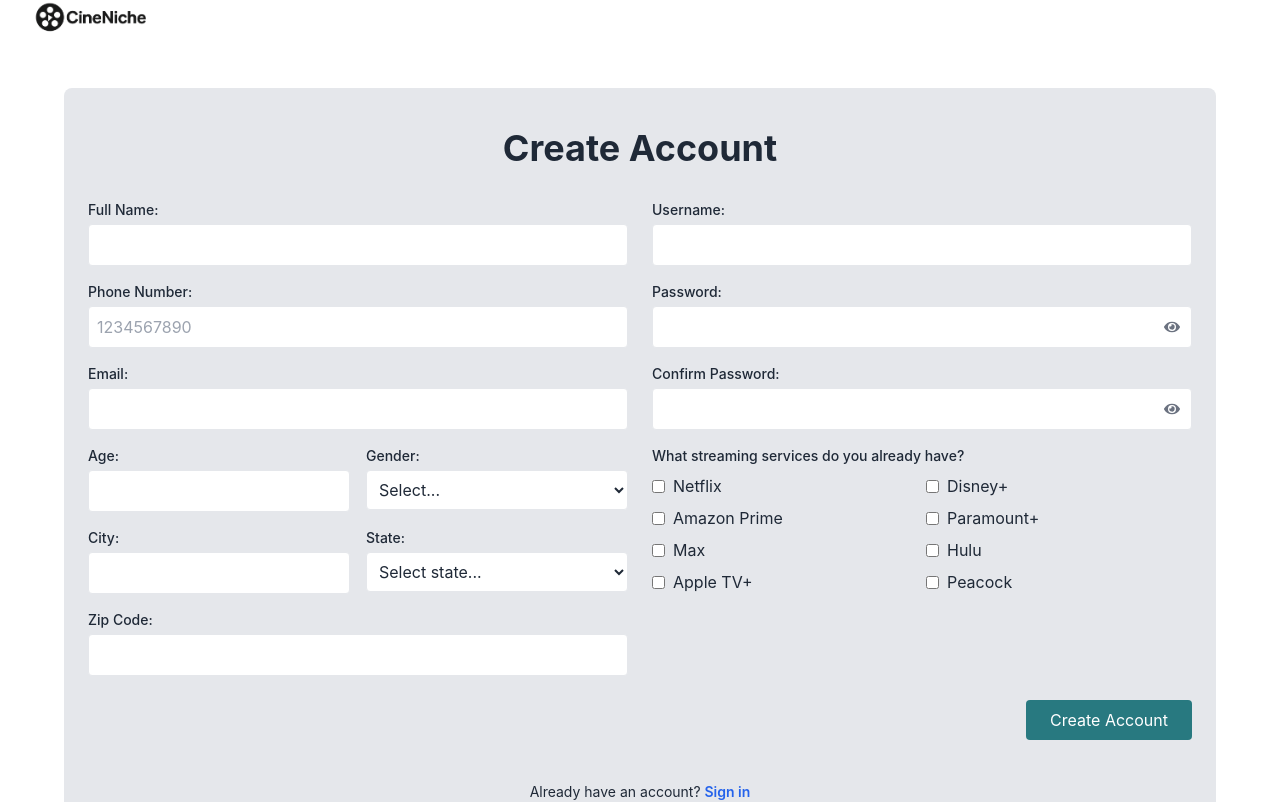
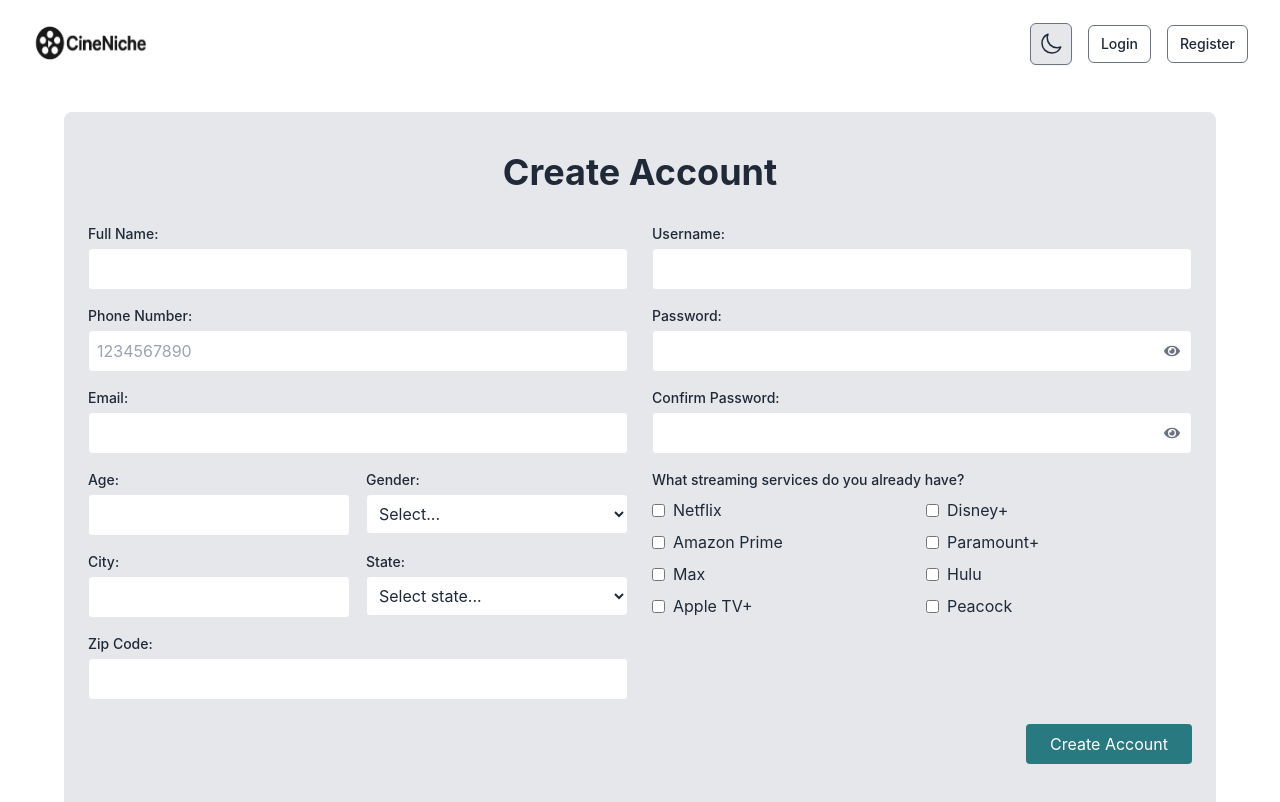
Before and after one commit to benhagg/frontendIntex, a React (Vite) app: page /register in a window 1280 px wide. Shown: the top 802 px of the page. Built offline with nearby package versions, Linux system fonts and the light colour scheme.

Commit message:
Fix navbar styling and remove navigation links

```diff
--- a/src/components/notloggedinLayout.tsx
+++ b/src/components/notloggedinLayout.tsx
@@ -57,38 +57,31 @@
     >
       <Disclosure
         as="nav"
-        className={`${darkMode ? "bg-gray-800" : "bg-white"}`}
+        className={`${darkMode ? "bg-gray-800" : "bg-white"} py-3`}
       >
         {({ open }) => (
           <>
             <div className="mx-auto max-w-7xl px-4 sm:px-6 lg:px-8">
-              <div className="h-16">
-                <div className="flex items-center">
+              <div className="h-16 flex items-center">
+                <div className="flex items-center justify-between w-full">
                   <div className="flex-shrink-0">
                     <Link to="/" className="logo">
-                      <img src="./images/logowithwords.png" alt="logo" />
+                      <img
+                        src="./images/logowithwords.png"
+                        alt="logo"
+                        className={`h-10 ${darkMode ? "brightness-0 invert" : ""}`}
+                      />
                     </Link>
                   </div>
-                  <div className="hidden md:block">
-                    <div className="ml-10 flex items-baseline space-x-4">
-                      {navigation.map((item) => (
-                        <Link
-                          key={item.name}
-                          to={item.href}
-                          className={`px-3 py-2 rounded-md text-sm font-medium text-white hover:bg-opacity-75`}
-                        >
-                          {item.name}
-                        </Link>
-                      ))}
-                    </div>
-                  </div>
-                </div>
-                <div className="hidden md:block">
-                  <div className="ml-4 flex items-center md:ml-6">
+                  <div className="hidden md:flex items-center space-x-4">
                     <button
                       type="button"
                       onClick={toggleDarkMode}
-                      className="rounded-full p-1 text-white hover:bg-opacity-75 focus:outline-none"
+                      className={`rounded-md p-2 ${
+                        darkMode
+                          ? "bg-gray-700 text-white hover:bg-gray-600"
+                          : "bg-gray-200 text-gray-800 hover:bg-gray-300"
+                      } focus:outline-none border border-gray-500 shadow-sm transition-colors duration-200`}
                     >
                       {darkMode ? (
                         <svg
@@ -167,13 +160,21 @@
                       <div className="flex space-x-4">
                         <Link
                           to="/login"
-                          className="rounded-md px-3 py-2 text-sm font-medium text-white hover:bg-opacity-75"
+                          className={`rounded-md px-3 py-2 text-sm font-medium ${
+                            darkMode
+                              ? "text-white hover:bg-gray-700"
+                              : "text-gray-800 hover:bg-gray-200"
+                          } border border-gray-500`}
                         >
                           Login
                         </Link>
                         <Link
                           to="/register"
-                          className="rounded-md px-3 py-2 text-sm font-medium text-white hover:bg-opacity-75"
+                          className={`rounded-md px-3 py-2 text-sm font-medium ${
+                            darkMode
+                              ? "text-white hover:bg-gray-700"
+                              : "text-gray-800 hover:bg-gray-200"
+                          } border border-gray-500`}
                         >
                           Register
                         </Link>
@@ -181,8 +182,49 @@
                     )}
                   </div>
                 </div>
-                <div className="-mr-2 flex md:hidden">
+                <div className="flex md:hidden">
                   {/* Mobile menu button */}
+                  <button
+                    type="button"
+                    onClick={toggleDarkMode}
+                    className={`mr-2 rounded-md p-2 ${
+                      darkMode
+                        ? "bg-gray-700 text-white hover:bg-gray-600"
+                        : "bg-gray-200 text-gray-800 hover:bg-gray-300"
+                    } focus:outline-none border border-gray-500 shadow-sm transition-colors duration-200`}
+                  >
+                    {darkMode ? (
+                      <svg
+                        xmlns="http://www.w3.org/2000/svg"
+                        fill="none"
+                        viewBox="0 0 24 24"
+                        strokeWidth={1.5}
+                        stroke="currentColor"
+                        className="w-5 h-5"
+                      >
+                        <path
+                          strokeLinecap="round"
+                          strokeLinejoin="round"
+                          d="M12 3v2.25m6.364.386-1.591 1.591M21 12h-2.25m-.386 6.364-1.591-1.591M12 18.75V21m-4.773-4.227-1.591 1.591M5.25 12H3m4.227-4.773L5.636 5.636M15.75 12a3.75 3.75 0 1 1-7.5 0 3.75 3.75 0 0 1 7.5 0Z"
+                        />
+                      </svg>
+                    ) : (
+                      <svg
+                        xmlns="http://www.w3.org/2000/svg"
+                        fill="none"
+                        viewBox="0 0 24 24"
+                        strokeWidth={1.5}
+                        stroke="currentColor"
+                        className="w-5 h-5"
+                      >
+                        <path
+                          strokeLinecap="round"
+                          strokeLinejoin="round"
+                          d="M21.752 15.002A9.72 9.72 0 0 1 18 15.75c-5.385 0-9.75-4.365-9.75-9.75 0-1.33.266-2.597.748-3.752A9.753 9.753 0 0 0 3 11.25C3 16.635 7.365 21 12.75 21a9.753 9.753 0 0 0 9.002-5.998Z"
+                        />
+                      </svg>
+                    )}
+                  </button>
                   <Disclosure.Button className="inline-flex items-center justify-center rounded-md p-2 text-white hover:bg-opacity-75 focus:outline-none">
                     <span className="sr-only">Open main menu</span>
                     {open ? (
@@ -197,15 +239,7 @@
 
             <Disclosure.Panel className="md:hidden">
               <div className="space-y-1 px-2 pb-3 pt-2">
-                {navigation.map((item) => (
-                  <Link
-                    key={item.name}
-                    to={item.href}
-                    className={`block rounded-md px-3 py-2 text-base font-medium text-white hover:bg-opacity-75`}
-                  >
-                    {item.name}
-                  </Link>
-                ))}
+                {/* Mobile navigation links removed */}
               </div>
               <div className="border-t border-gray-700 pb-3 pt-4">
                 {isAuthenticated ? (
@@ -224,7 +258,11 @@
                       <button
                         type="button"
                         onClick={toggleDarkMode}
-                        className="ml-auto rounded-full p-1 text-white hover:bg-opacity-75 focus:outline-none"
+                        className={`ml-auto rounded-md p-2 ${
+                          darkMode
+                            ? "bg-gray-700 text-white hover:bg-gray-600"
+                            : "bg-gray-200 text-gray-800 hover:bg-gray-300"
+                        } focus:outline-none border border-gray-500 shadow-sm transition-colors duration-200`}
                       >
                         {darkMode ? (
                           <svg
@@ -272,13 +310,21 @@
                   <div className="mt-3 space-y-1 px-2">
                     <Link
                       to="/login"
-                      className="block rounded-md px-3 py-2 text-base font-medium text-white hover:bg-opacity-75"
+                      className={`block rounded-md px-3 py-2 text-base font-medium ${
+                        darkMode
+                          ? "text-white hover:bg-gray-700"
+                          : "text-gray-800 hover:bg-gray-200"
+                      } border border-gray-500 mb-2`}
                     >
                       Login
                     </Link>
                     <Link
                       to="/register"
-                      className="block rounded-md px-3 py-2 text-base font-medium text-white hover:bg-opacity-75"
+                      className={`block rounded-md px-3 py-2 text-base font-medium ${
+                        darkMode
+                          ? "text-white hover:bg-gray-700"
+                          : "text-gray-800 hover:bg-gray-200"
+                      } border border-gray-500`}
                     >
                       Register
                     </Link>
```
